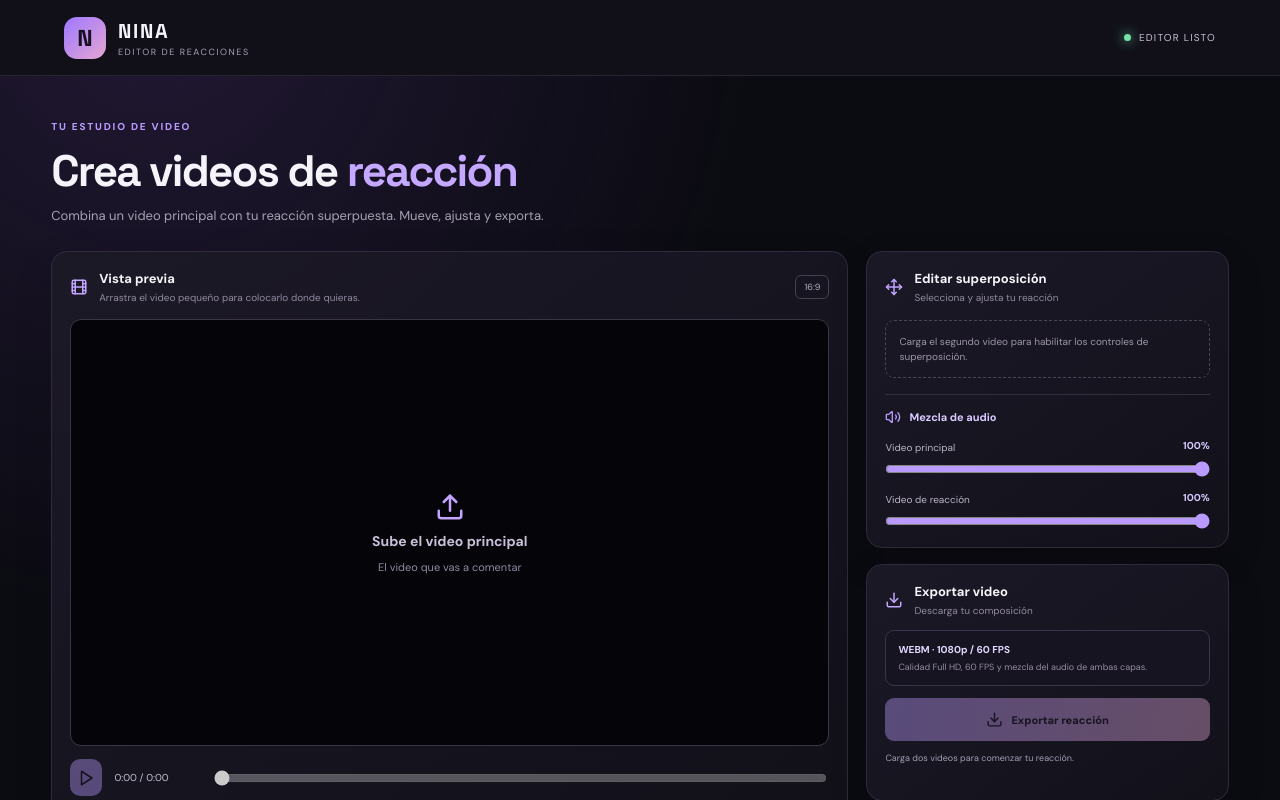
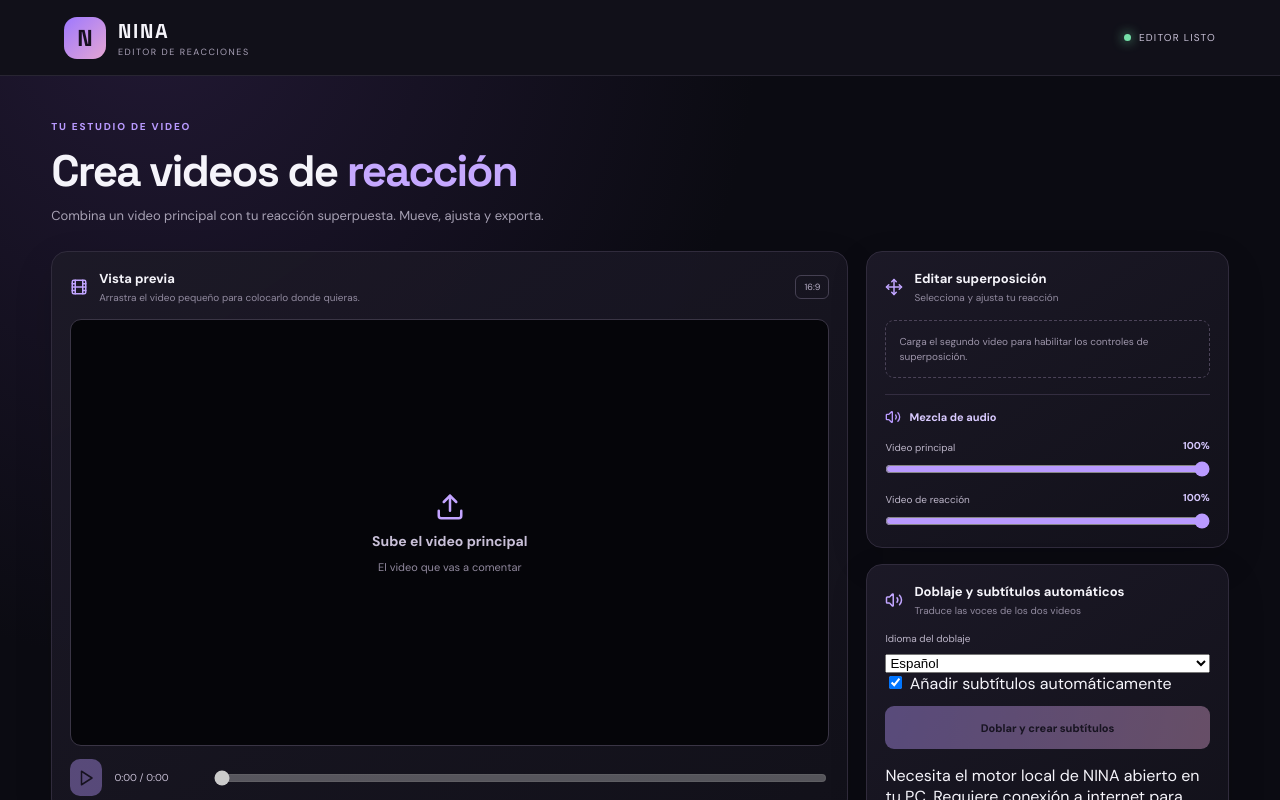
Before and after one commit to admperdilnet-netizen/nina, a React (Vite) app: page / in a window 1280 px wide. Shown: the top 800 px of the page. Built offline with nearby package versions, Linux system fonts and the light colour scheme.

Commit message:
Add dubbing language selector and automatic subtitle workflow to NINA editor

```diff
--- a/src/App.jsx
+++ b/src/App.jsx
@@ -7,6 +7,13 @@ export default function App() {
   const [overlayUrl, setOverlayUrl] = useState('')
   const [mainName, setMainName] = useState('')
   const [overlayName, setOverlayName] = useState('')
+  const [mainFile, setMainFile] = useState(null)
+  const [overlayFile, setOverlayFile] = useState(null)
+  const [dubLanguage, setDubLanguage] = useState('es')
+  const [subtitlesEnabled, setSubtitlesEnabled] = useState(true)
+  const [dubBusy, setDubBusy] = useState(false)
+  const [dubbedUrl, setDubbedUrl] = useState('')
+  const [dubDownloadUrl, setDubDownloadUrl] = useState('')
   const [playing, setPlaying] = useState(false)
   const [overlaySize, setOverlaySize] = useState(30)
   const [overlayX, setOverlayX] = useState(66)
@@ -85,12 +92,16 @@ export default function App() {
     const url = URL.createObjectURL(file)
     urlsRef.current.push(url)
     if (layer === 'main') {
+      setMainFile(file)
+      setDubbedUrl('')
       setMainUrl(url)
       setMainName(file.name)
       setPlaying(false)
       setCurrentTime(0)
       setMessage('Video principal cargado. Ahora añade tu video de reacción.')
     } else {
+      setOverlayFile(file)
+      setDubbedUrl('')
       setOverlayUrl(url)
       setOverlayName(file.name)
       setMessage('Video de reacción cargado. Puedes moverlo y cambiar su tamaño.')
@@ -169,6 +180,36 @@ export default function App() {
   function stopDrag() {
     dragRef.current = null
     setDragging(false)
+  }
+
+
+  async function createDubbedVideo() {
+    if (!mainFile || !overlayFile) {
+      setMessage('Carga el video principal y el video de reacción para doblarlos.')
+      return
+    }
+    setDubBusy(true)
+    setMessage('NINA está reconociendo las voces, traduciendo y creando los subtítulos. La primera vez puede tardar.')
+    try {
+      const data = new FormData()
+      data.append('main_video', mainFile)
+      data.append('reaction_video', overlayFile)
+      data.append('language', dubLanguage)
+      data.append('overlay_x', String(overlayX))
+      data.append('overlay_y', String(overlayY))
+      data.append('overlay_size', String(overlaySize))
+      data.append('subtitles', String(subtitlesEnabled))
+      const response = await fetch('http://127.0.0.1:8765/dub-render', { method: 'POST', body: data })
+      const result = await response.json().catch(() => ({}))
+      if (!response.ok) throw new Error(result.detail || 'No se pudo generar el doblaje. Abre el motor local de NINA.')
+      setDubbedUrl(result.video_url)
+      setDubDownloadUrl(result.download_url)
+      setMessage('¡Doblaje terminado! El audio original se eliminó y los subtítulos se incorporaron al video.')
+    } catch (error) {
+      setMessage(error.message || 'No se pudo conectar con el motor local. Abre INICIAR-NINA.bat y vuelve a intentarlo.')
+    } finally {
+      setDubBusy(false)
+    }
   }
 
   async function exportVideo() {
@@ -297,8 +338,8 @@ export default function App() {
             </div>
             <div className="editor-panel layers-panel">
               <div className="editor-panel-heading"><div><Move size={18}/><div><strong>Capas de video</strong><small>Dos videos en una sola composición</small></div></div></div>
-              <div className="layer-row"><div className="layer-number">1</div><div className="layer-info"><strong>Video principal</strong><small>{mainName || 'Todavía no has cargado un video'}</small></div><button className="layer-add" onClick={() => mainInput.current?.click()}><Upload size={15}/> {mainUrl ? 'Cambiar' : 'Cargar'}</button>{mainUrl && <button className="layer-remove" title="Quitar video principal" onClick={() => { mainRef.current?.pause(); setMainUrl(''); setMainName(''); setDuration(0); setCurrentTime(0); setPlaying(false) }}><X size={16}/></button>}</div>
-              <div className="layer-row"><div className="layer-number overlay-number">2</div><div className="layer-info"><strong>Video superpuesto / reacción</strong><small>{overlayName || 'Tu cámara, reacción u otro video'}</small></div><button className="layer-add" onClick={() => overlayInput.current?.click()}><Upload size={15}/> {overlayUrl ? 'Cambiar' : 'Cargar'}</button>{overlayUrl && <button className="layer-remove" title="Quitar superposición" onClick={() => { overlayRef.current?.pause(); setOverlayUrl(''); setOverlayName('') }}><X size={16}/></button>}</div>
+              <div className="layer-row"><div className="layer-number">1</div><div className="layer-info"><strong>Video principal</strong><small>{mainName || 'Todavía no has cargado un video'}</small></div><button className="layer-add" onClick={() => mainInput.current?.click()}><Upload size={15}/> {mainUrl ? 'Cambiar' : 'Cargar'}</button>{mainUrl && <button className="layer-remove" title="Quitar video principal" onClick={() => { mainRef.current?.pause(); setMainUrl(''); setMainFile(null); setMainName(''); setDuration(0); setCurrentTime(0); setPlaying(false) }}><X size={16}/></button>}</div>
+              <div className="layer-row"><div className="layer-number overlay-number">2</div><div className="layer-info"><strong>Video superpuesto / reacción</strong><small>{overlayName || 'Tu cámara, reacción u otro video'}</small></div><button className="layer-add" onClick={() => overlayInput.current?.click()}><Upload size={15}/> {overlayUrl ? 'Cambiar' : 'Cargar'}</button>{overlayUrl && <button className="layer-remove" title="Quitar superposición" onClick={() => { overlayRef.current?.pause(); setOverlayUrl(''); setOverlayFile(null); setOverlayName('') }}><X size={16}/></button>}</div>
               <input ref={mainInput} type="file" accept="video/*" hidden onChange={e => loadFile(e.target.files?.[0], 'main')}/>
               <input ref={overlayInput} type="file" accept="video/*" hidden onChange={e => loadFile(e.target.files?.[0], 'overlay')}/>
             </div>
@@ -315,6 +356,23 @@ export default function App() {
               <label className="control-label"><span>Video principal</span><b>{mainVolume}%</b><input type="range" min="0" max="100" value={mainVolume} onChange={e => setMainVolume(Number(e.target.value))}/></label>
               <label className="control-label"><span>Video de reacción</span><b>{overlayVolume}%</b><input type="range" min="0" max="100" value={overlayVolume} onChange={e => setOverlayVolume(Number(e.target.value))}/></label>
             </section>
+            <section className="editor-panel dub-panel">
+              <div className="editor-panel-heading"><div><Volume2 size={18}/><div><strong>Doblaje y subtítulos automáticos</strong><small>Traduce las voces de los dos videos</small></div></div></div>
+              <label className="control-label"><span>Idioma del doblaje</span>
+                <select value={dubLanguage} onChange={e => { setDubLanguage(e.target.value); setDubbedUrl('') }}>
+                  <option value="es">Español</option>
+                  <option value="en">Inglés</option>
+                  <option value="fr">Francés</option>
+                  <option value="pt">Portugués</option>
+                </select>
+              </label>
+              <label className="subtitle-toggle"><input type="checkbox" checked={subtitlesEnabled} onChange={e => setSubtitlesEnabled(e.target.checked)}/> Añadir subtítulos automáticamente</label>
+              <button className="export-reaction-button dub-button" onClick={createDubbedVideo} disabled={!mainFile || !overlayFile || dubBusy}>
+                {dubBusy ? 'Procesando doblaje y subtítulos…' : 'Doblar y crear subtítulos'}
+              </button>
+              {dubbedUrl && <div className="dub-result"><strong>Video doblado listo</strong><video controls playsInline src={dubbedUrl}/><a href={dubDownloadUrl}>Descargar video doblado</a></div>}
+              <p className="dub-note">Necesita el motor local de NINA abierto en tu PC. Requiere conexión a internet para traducir y generar la voz.</p>
+            </section>
             <section className="editor-panel export-panel">
               <div className="editor-panel-heading"><div><Download size={18}/><div><strong>Exportar video</strong><small>Descarga tu composición</small></div></div></div>
               <div className="export-format"><strong>WEBM · 1080p / 60 FPS</strong><small>Calidad Full HD, 60 FPS y mezcla del audio de ambas capas.</small></div>
```
